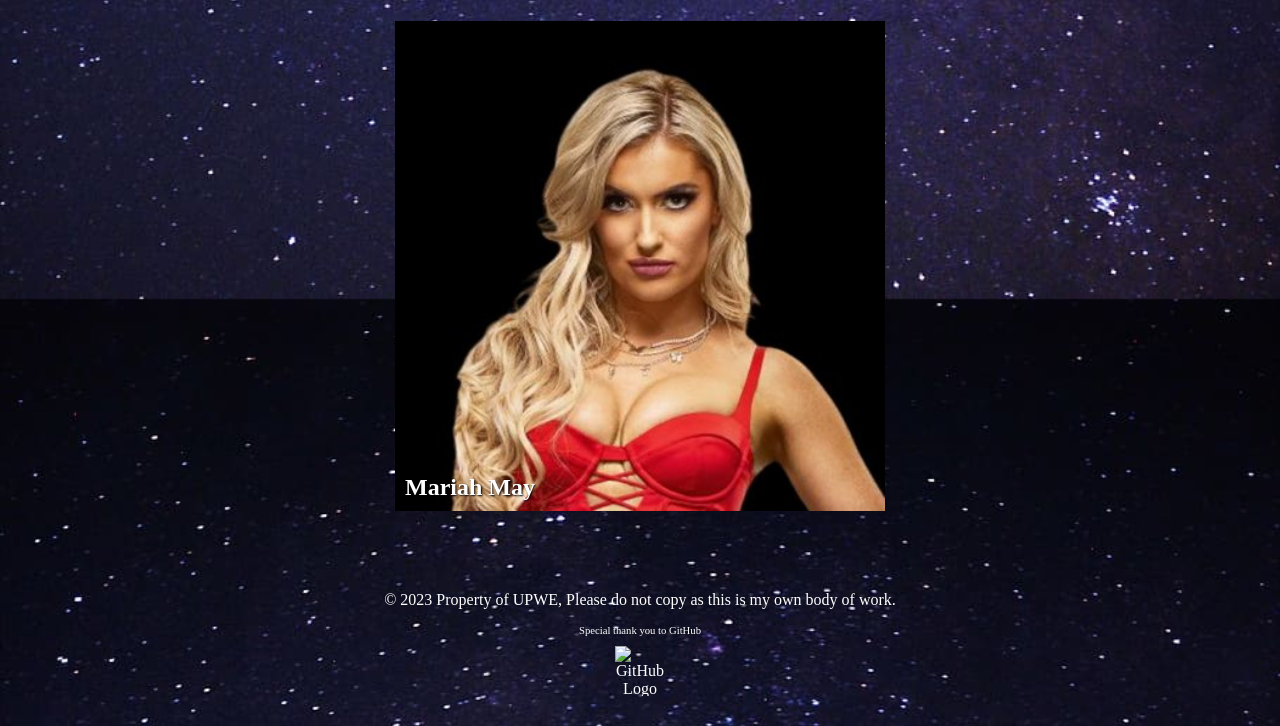
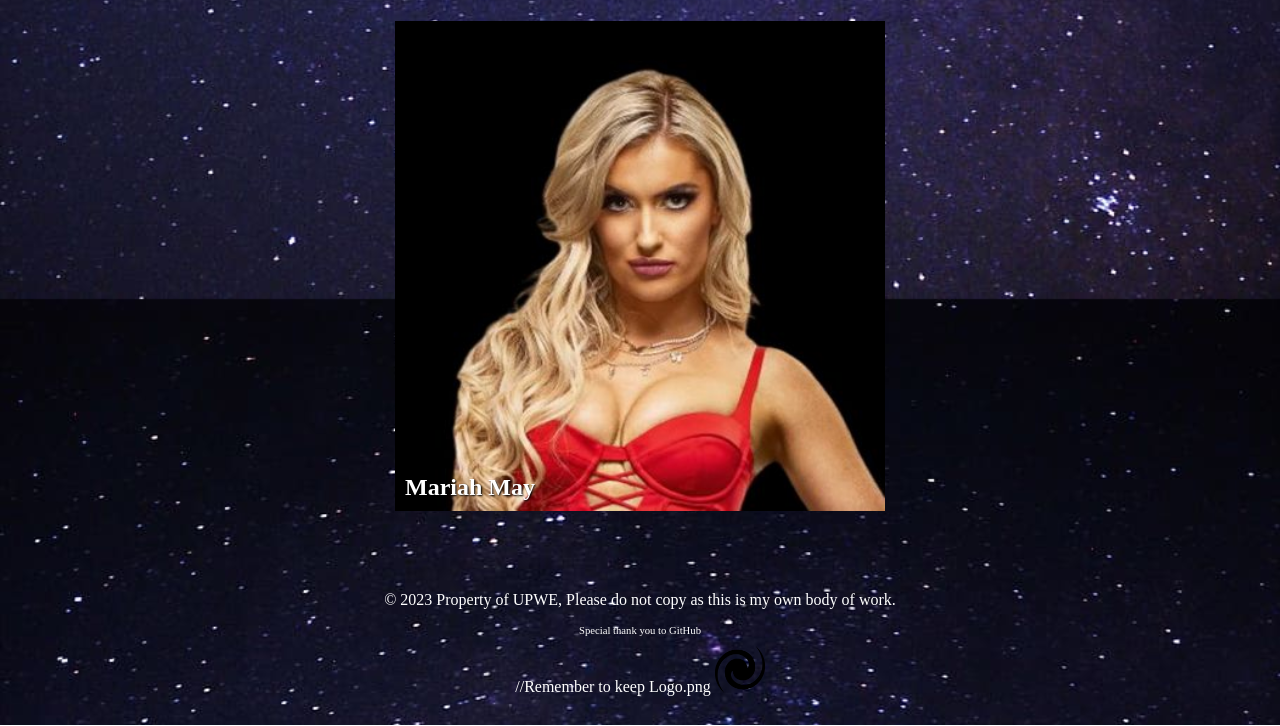
Before and after one commit to HaggyTheGeemer/UPWE-Roster, a plain HTML site: page index.html in a window 1280 px wide. Shown: the part 5461-6187 px from the top of the page. Drawn offline with Linux system fonts and the light colour scheme.

Commit message:
Update index.html

```diff
--- a/index.html
+++ b/index.html
@@ -166,7 +166,8 @@
         <p>&copy; 2023 Property of UPWE, Please do not copy as this is my own body of work.</p>
         <p style="font-size: 8pt;">Special thank you to GitHub</p>
         <div class="github-logo">
-            <img src="Logo.jpg" alt="GitHub Logo" style="max-width: 50px; max-height: 50px;">
+	//Remember to keep Logo.png
+            <img src="Logo.png" alt="GitHub Logo" style="max-width: 50px; max-height: 50px;">
         </div>
     </footer>
 
```
